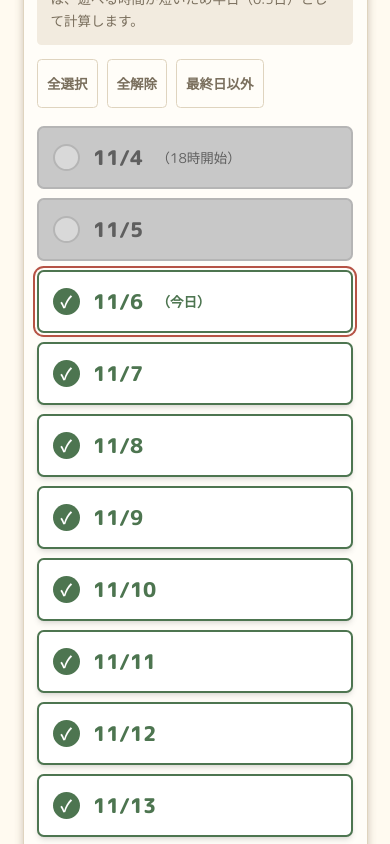
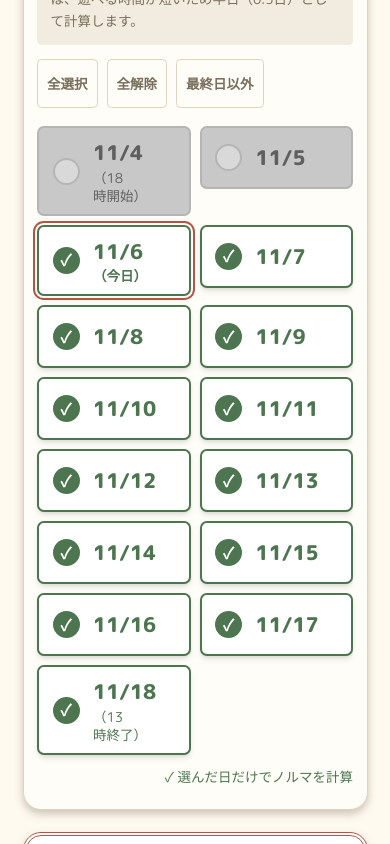
Before and after one commit to toupazu-tool/pazugiri-index, a Next.js app: page / in a window 390 px wide. Shown: the part 4960-5804 px from the top of the page. Built offline with nearby package versions, Linux system fonts and the light colour scheme.

Commit message:
スマホ版日付UI修正

```diff
--- a/src/app/page.tsx
+++ b/src/app/page.tsx
@@ -399,7 +399,7 @@ return (
           <button type="button" onClick={() => setDays(days.map((day, i) => ({ ...day, playable: i !== days.length - 1 })))} className="min-h-11 rounded-sm border border-notebook-line px-2 text-xs font-bold text-notebook-muted hover:bg-notebook-beige focus-visible:outline-2 focus-visible:outline-brand-blue">最終日以外</button>
         </div>
         {/* チェックボックスは残し、peerで選択時の見た目だけ切り替える */}
-        <div className="mt-4 grid grid-cols-1 gap-2 sm:grid-cols-5">
+        <div className="mt-4 grid grid-cols-2 gap-2 sm:grid-cols-5">
           {days.map((day, i) => (
             <label key={day.date} className="min-w-0 cursor-pointer">
               <input
@@ -413,7 +413,7 @@ return (
                 className="peer sr-only"
               />
               {/* 選択中：緑線＋白背景、チェックは緑丸に白抜き／未選択：フィルターで暗く */}
-              <span className={`relative flex min-h-14 flex-row flex-wrap items-center gap-x-3 rounded-md sm:min-h-20 sm:flex-col sm:justify-center sm:gap-x-0 border-2 px-3 py-2 transition sm:px-1 peer-focus-visible:outline-2 peer-focus-visible:outline-offset-2 peer-focus-visible:outline-brand-blue ${
+              <span className={`relative flex min-h-14 flex-row items-center gap-x-3 rounded-md sm:min-h-20 sm:flex-col sm:justify-center sm:gap-x-0 border-2 px-3 py-2 transition sm:px-1 peer-focus-visible:outline-2 peer-focus-visible:outline-offset-2 peer-focus-visible:outline-brand-blue ${
                 day.playable
                   ? "border-notebook-green bg-white text-notebook-green shadow-md"
                   : "border-notebook-line bg-notebook-beige text-notebook-muted brightness-[0.85] grayscale"
@@ -421,10 +421,13 @@ return (
                 <span aria-hidden="true" className={`grid size-6 shrink-0 sm:mb-1 place-items-center rounded-full text-sm font-extrabold ${day.playable ? "bg-notebook-green text-white" : "border-2 border-notebook-line bg-white"}`}>
                   {day.playable ? "✓" : ""}
                 </span>
+                {/* 日付とかっこをひとまとめに（スマホは左寄せ、PCは中央） */}
+                <span className="flex flex-col leading-tight sm:items-center">
                 <span className="text-lg font-extrabold">{formatDate(day.date)}</span>
                 {day.date === days[0].date && <span className="text-xs">（{Number(event.start.slice(11, 13))}時開始）</span>}
                 {day.date === days[days.length - 1].date && <span className="text-xs">（{Number(event.end.slice(11, 13))}時終了）</span>}
                 {day.date === today && <span className="text-xs font-bold">（今日）</span>}
+                </span>
               </span>
             </label>
           ))}
```
